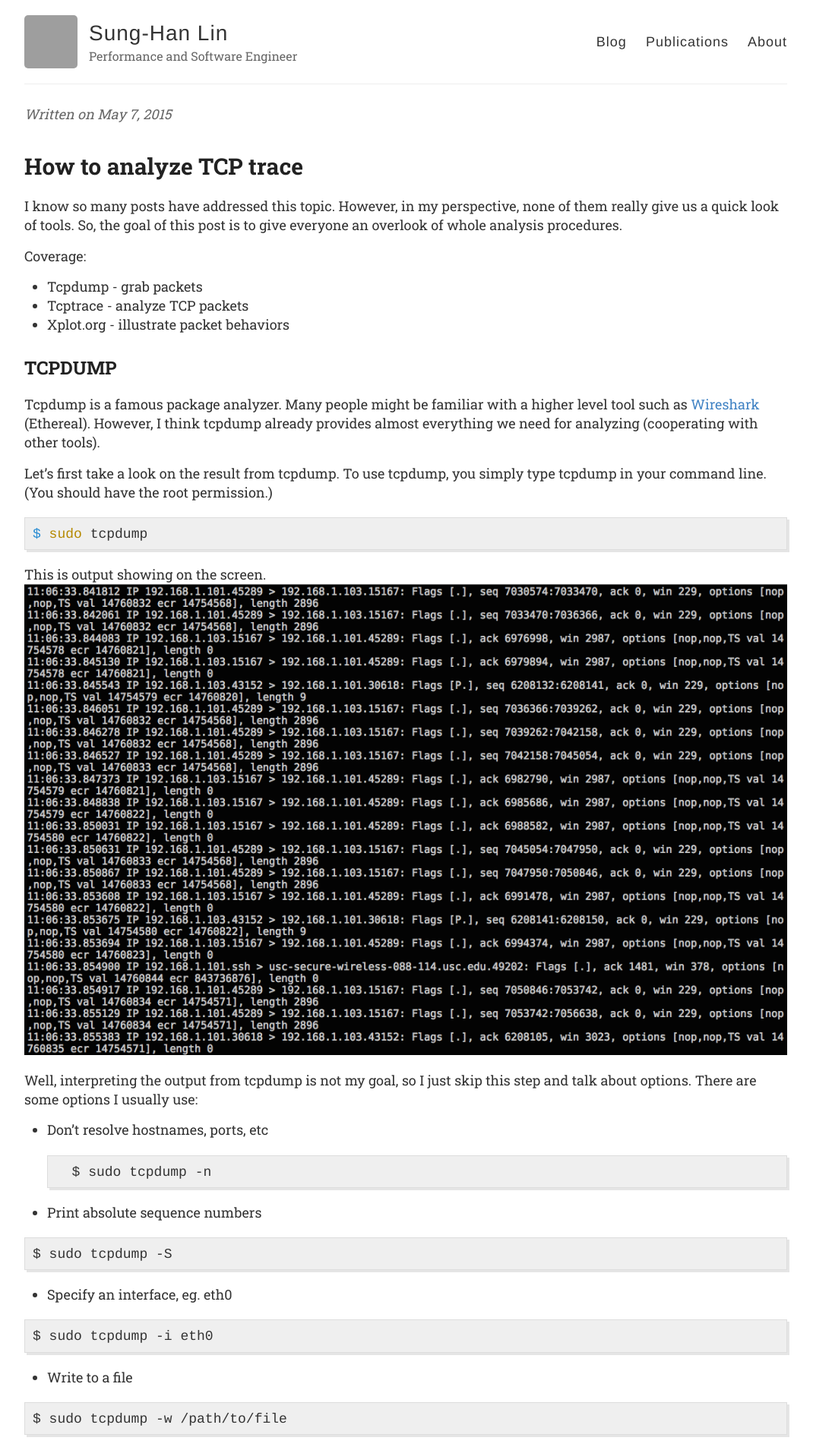
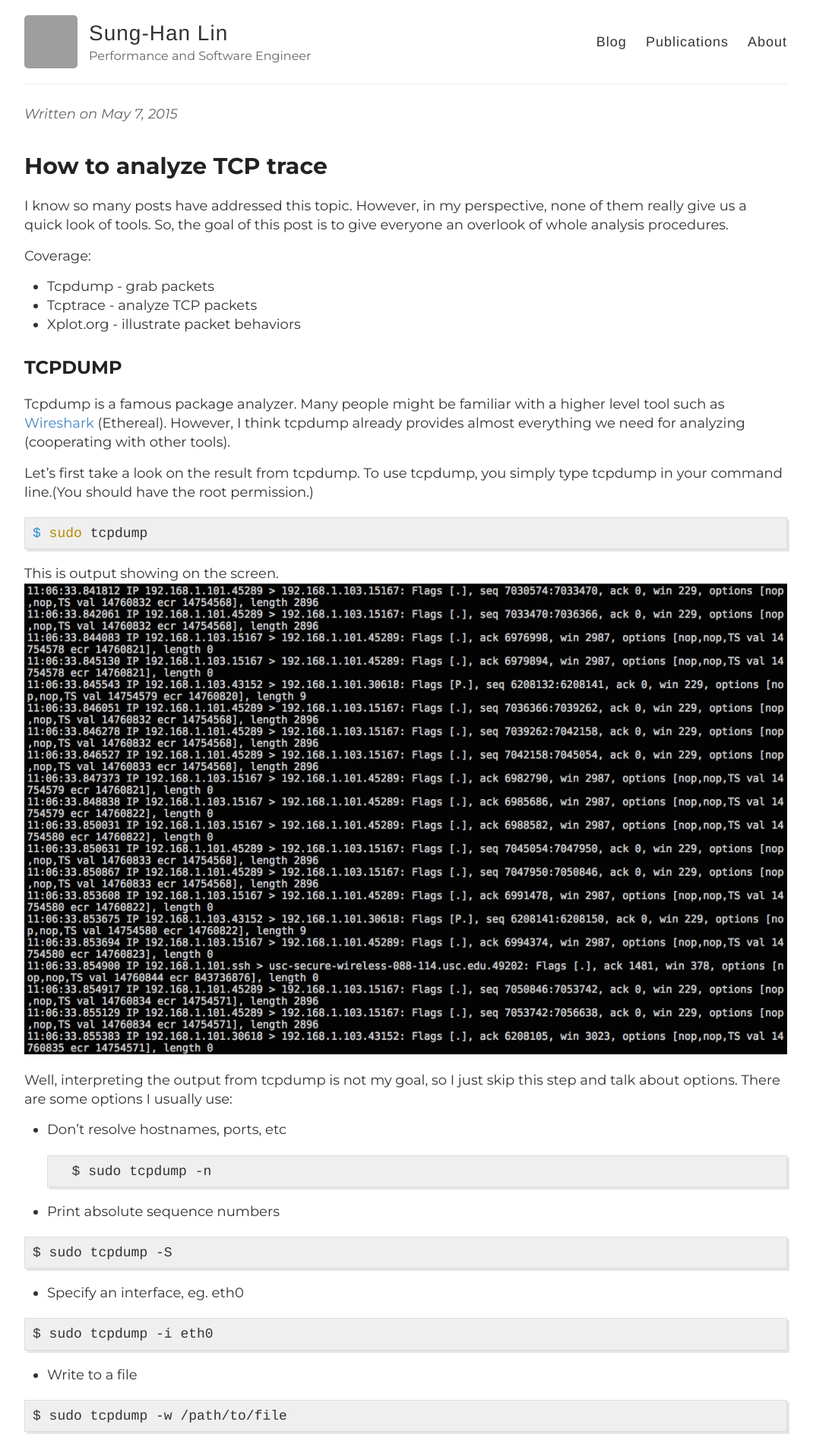
Before and after one commit to sunghlin/temp.sunghlin.github.io, a Jekyll site: the page built from _posts/2015-05-07-How-to-Analyze-TCP-Trace.md, in a window 1280 px wide. Shown: the top 1905 px of the page at 76% size, without its empty margins (106-1176 px from the left). Built offline with Jekyll 4.4.1, drawn with Linux system fonts in a browser that asks for light colours; comment, search, counter and statistics services are not loaded; grey boxes are pictures that could not be loaded.

Commit message:
Try Montserrat

```diff
--- a/_layouts/default.html
+++ b/_layouts/default.html
@@ -11,7 +11,8 @@
 
     <link rel="stylesheet" type="text/css" href="{{ site.baseurl }}/style.css" />
     <link rel="alternate" type="application/rss+xml" title="{{ site.name }} - {{ site.description }}" href="{{ site.baseurl }}/feed.xml" />
-    <link href="https://fonts.googleapis.com/css?family=Roboto+Slab:300,400,700" rel="stylesheet">
+    <!--<link href="https://fonts.googleapis.com/css?family=Roboto+Slab:300,400,700" rel="stylesheet">-->
+    <link href="https://fonts.googleapis.com/css?family=Montserrat:300,300i,400,400i,700" rel="stylesheet">
     <!--<link href='https://fonts.googleapis.com/css?family=Roboto:400,300,300italic' rel='stylesheet' type='text/css'/>-->
     <!-- Created with Jekyll Now - http://github.com/barryclark/jekyll-now -->
   </head>
--- a/_sass/_variables.scss
+++ b/_sass/_variables.scss
@@ -20,6 +20,7 @@
 $georgia: Georgia, serif;
 $roboto: 'Roboto', sans-serif;
 $roboto_slab: 'Roboto Slab', serif;
+$montserrat: 'Montserrat', sans-serif;
 
 // Mobile breakpoints
 @mixin mobile {
--- a/style.scss
+++ b/style.scss
@@ -21,7 +21,7 @@
 	background: $white;
   //font: 18px/1.4 $helvetica;
   //font: 18px/1.4 $roboto;
-  font: 18px/1.4 $roboto_slab;
+  font: 18px/1.4 $montserrat;
   color: $darkGray;
 }
 
@@ -34,7 +34,8 @@
 
 h1, h2, h3, h4, h5, h6 {
   //font-family: $helveticaNeue;
-  font-family: $roboto_slab;
+  //font-family: $roboto_slab;
+  font-family: $montserrat;
   color: $darkerGray;
   font-weight: 700;
 
```
